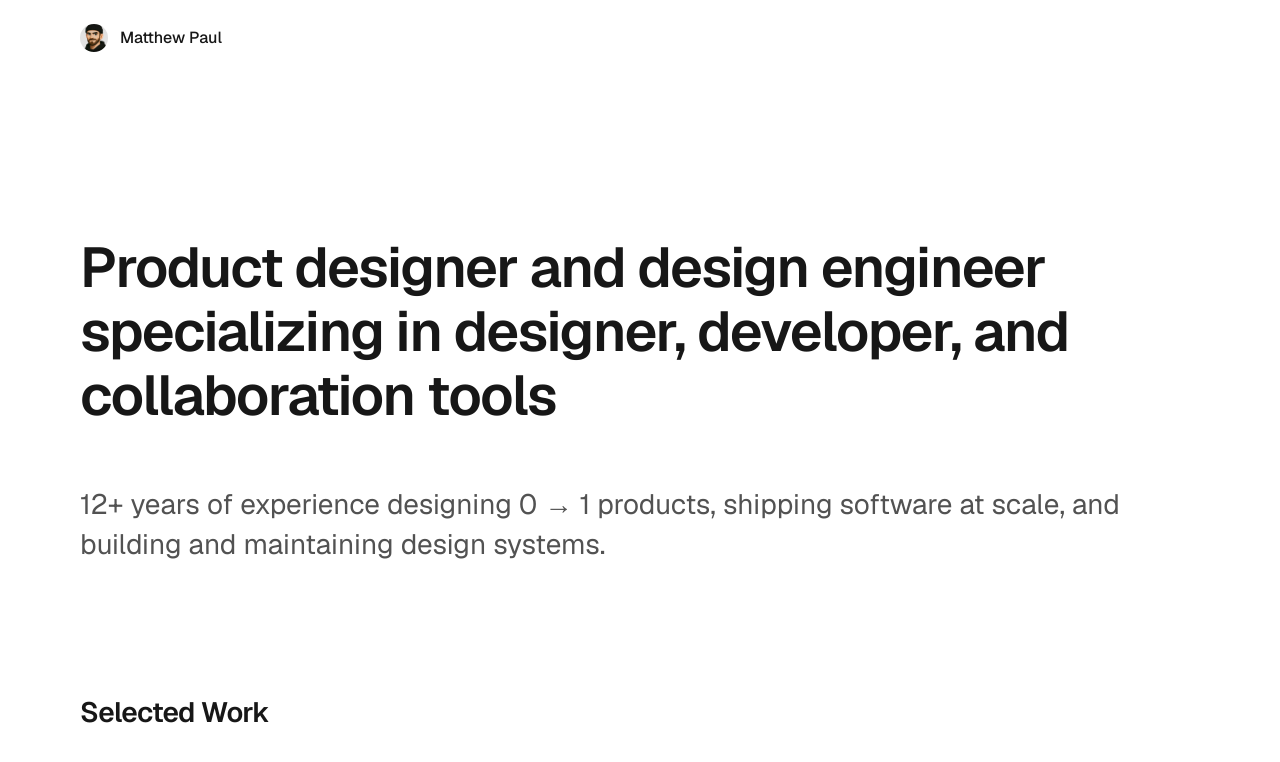
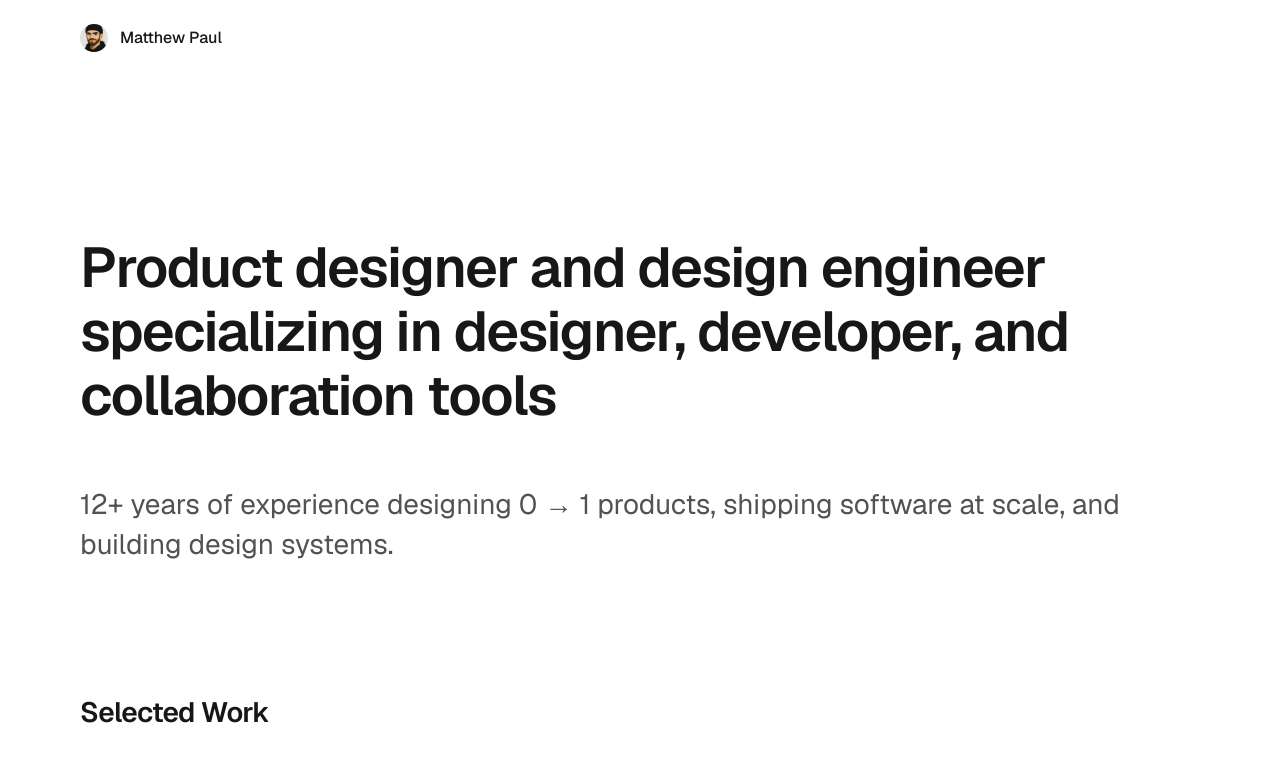
Before and after one commit to matthewcpaul/mcp-next, a Next.js app: page / in a window 1280 px wide. Shown: the top 762 px of the page. Built offline with nearby package versions, Linux system fonts and the light colour scheme.

Commit message:
Updated copy

```diff
--- a/src/app/page.js
+++ b/src/app/page.js
@@ -22,7 +22,7 @@ export default function Home() {
           <section className="flex flex-col gap-8 lg:gap-14">
             <h1 className="text-2xl-small lg:text-2xl font-semibold tracking-tight">Product designer and design engineer specializing in designer, developer, and collaboration tools</h1>
             <div className="grid grid-cols-1">
-              <p className="text-lg lg:text-xl text-[var(--text-secondary)]">12+ years of experience designing 0 → 1 products, shipping software at scale, and building and maintaining design systems.</p>
+              <p className="text-lg lg:text-xl text-[var(--text-secondary)]">12+ years of experience designing 0 → 1 products, shipping software at scale, and building design systems.</p>
             </div>
           </section>
           <section className="flex flex-col">
```
